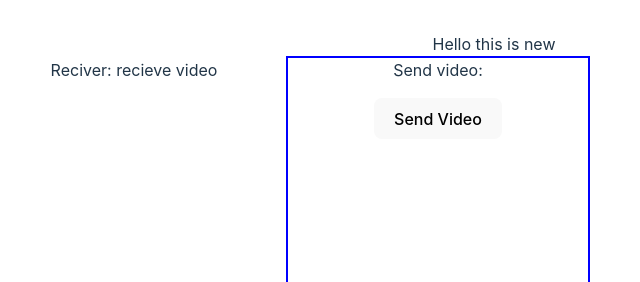
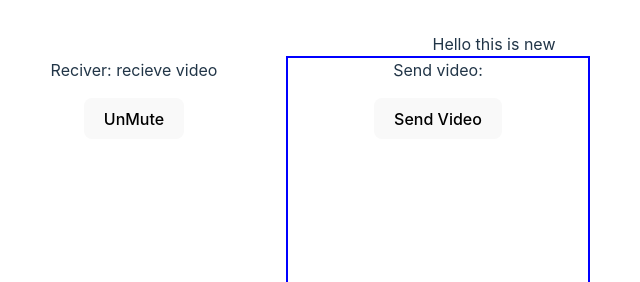
Before and after one commit to anuragmerndev/webrtc-practice, a React (Vite) app in the folder frontend/: page /reciever in a window 1280 px wide. Shown: the top 282 px of the page, without its empty margins (146-786 px from the left). Built offline with nearby package versions, Linux system fonts and the light colour scheme; no server answers.

Commit message:
feat: added audio tracks to the current streams

```diff
--- a/frontend/src/components/Receiver.tsx
+++ b/frontend/src/components/Receiver.tsx
@@ -5,6 +5,7 @@ export const Receiver = () => {
   const [socket, setSocket] = useState<null | WebSocket>(null);
   const [peerConnection, setPeerConnection] =
     useState<RTCPeerConnection | null>(null);
+  const [muted, setMuted] = useState(true);
 
  const [senderVideoMedia, setSenderVideoMedia] = useState<MediaStream | null>(
    null
@@ -48,9 +49,8 @@ export const Receiver = () => {
     };
 
     recievePC.ontrack = (ev: RTCTrackEvent) => {
-      const stream = new MediaStream([ev.track]);
       if (!recieverVideoRef.current) return;
-      recieverVideoRef.current.srcObject = stream;
+      recieverVideoRef.current.srcObject = ev.streams[0];
     };
 
     return () => {
@@ -98,10 +98,16 @@ export const Receiver = () => {
         senderVideoRef.current.srcObject = stream;
         setSenderVideoMedia(stream);
         stream.getTracks().forEach((track) => {
-          pc.addTrack(track);
+          pc.addTrack(track, stream);
         });
       });
   };
+
+  const toggleMute = () => {
+    if(!recieverVideoRef.current) return;
+    setMuted((prev) => !prev);
+    recieverVideoRef.current.muted = !muted;
+  }
 
   return (
     <div style={{ display: "flex", width: "80dvw", height: "100dvh" }}>
@@ -109,12 +115,14 @@ export const Receiver = () => {
         style={{
           display: "flex",
           flexDirection: "column",
+          alignItems: "center",
           border: "2px solid white",
         }}
         id="videoBoxRecieve"
       >
         Reciver: recieve video
-        <video ref={recieverVideoRef} muted autoPlay></video>
+        <button style={{margin: "1rem 0"}} onClick={toggleMute}>{muted ? "UnMute" : "Mute"}</button>
+        <video ref={recieverVideoRef} muted={muted} autoPlay></video>
       </div>
       <div
         style={{
--- a/frontend/src/components/Sender.tsx
+++ b/frontend/src/components/Sender.tsx
@@ -8,6 +8,8 @@ export function Sender() {
   const [senderVideoMedia, setSenderVideoMedia] = useState<MediaStream | null>(
     null
   );
+  const [muted, setMuted] = useState(true);
+
 
   const senderVideoRef = useRef<HTMLVideoElement | null>(null);
   const recieverVideoRef = useRef<HTMLVideoElement | null>(null);
@@ -47,9 +49,8 @@ export function Sender() {
     };
 
     recievePC.ontrack = (ev: RTCTrackEvent) => {
-      const stream = new MediaStream([ev.track]);
       if (!recieverVideoRef.current) return;
-      recieverVideoRef.current.srcObject = stream;
+      recieverVideoRef.current.srcObject = ev.streams[0];
     };
 
     return () => {
@@ -97,9 +98,15 @@ export function Sender() {
         senderVideoRef.current.srcObject = stream;
         setSenderVideoMedia(stream);
         stream.getTracks().forEach((track) => {
-          pc.addTrack(track);
+          pc.addTrack(track, stream);
         });
       });
+  };
+
+  const toggleMute = () => {
+    if (!recieverVideoRef.current) return;
+    setMuted((prev) => !prev);
+    recieverVideoRef.current.muted = !muted;
   };
 
   return (
@@ -135,6 +142,9 @@ export function Sender() {
         id="videoBoxRecieve"
       >
         Participant Two
+        <button style={{ margin: "1rem 0" }} onClick={toggleMute}>
+          {muted ? "UnMute" : "Mute"}
+        </button>
         <video ref={recieverVideoRef} muted autoPlay></video>
       </div>
     </div>
```
